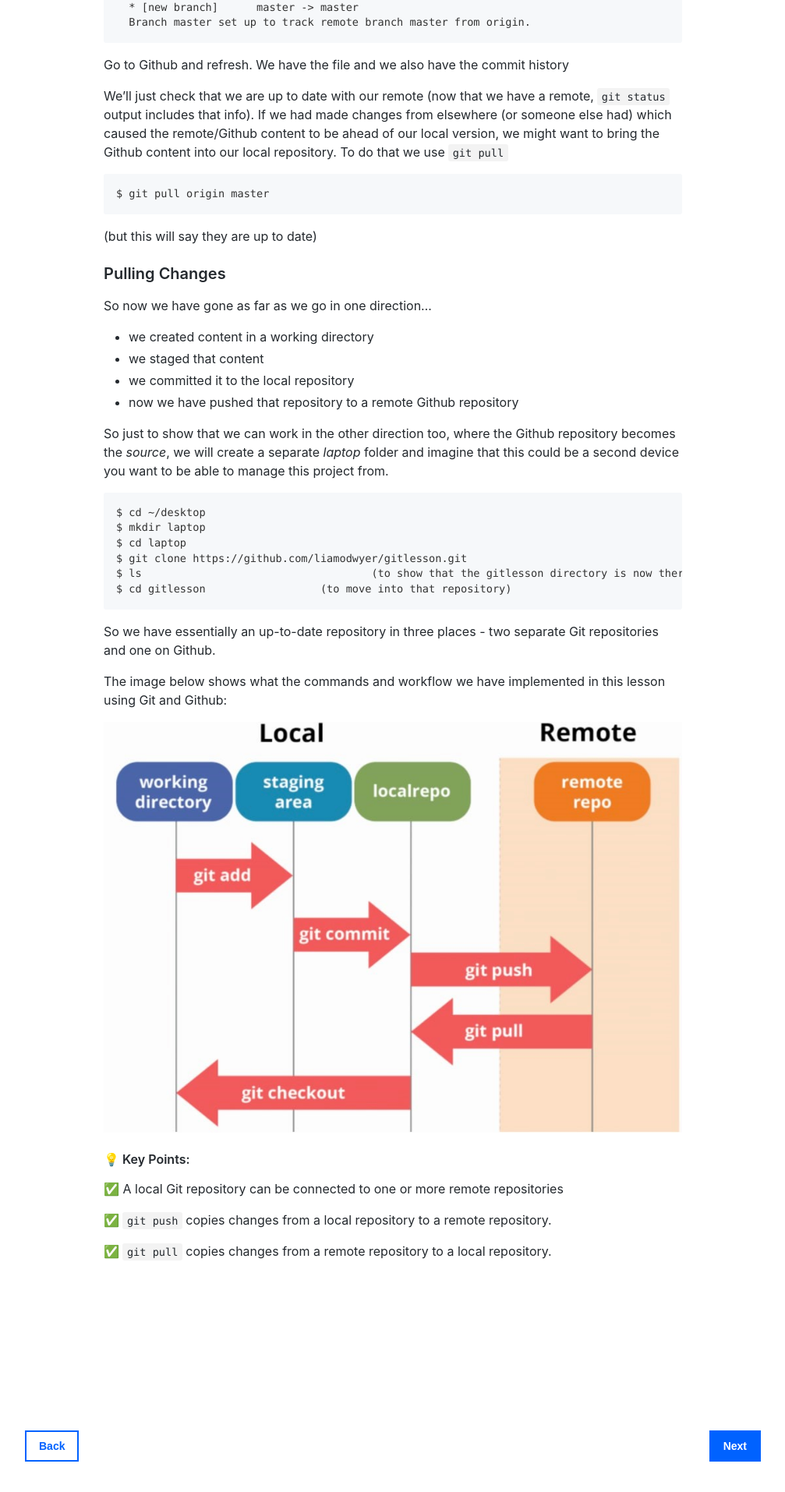
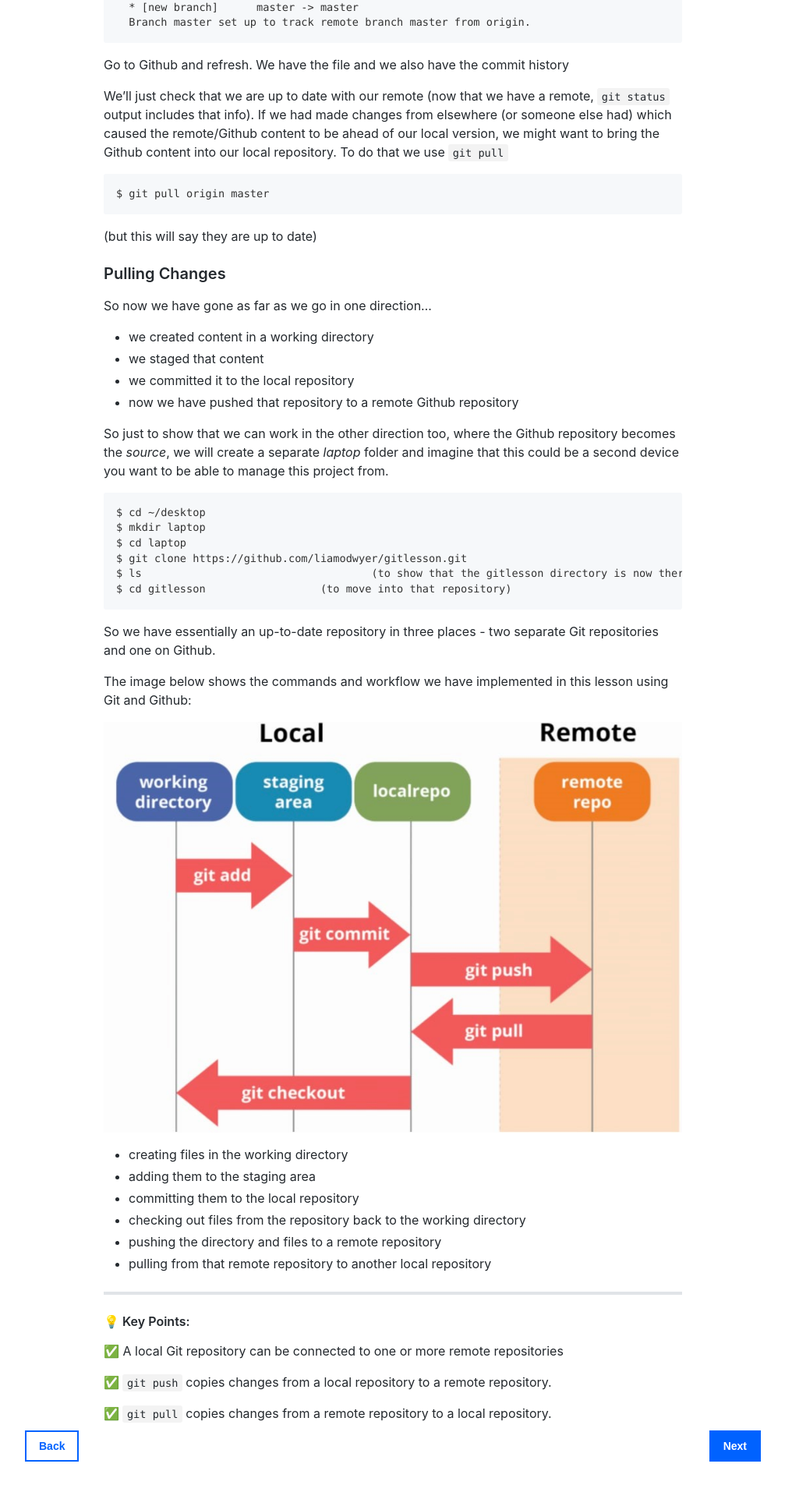
Before and after one commit to liamodwyer/github-pages, a Jekyll site: the page built from _workshop/sharing-with-github.md, in a window 1280 px wide. Shown: the part 880-2794 px from the top of the page at 78% size, without its empty margins (264-1271 px from the left). Built offline with Jekyll 4.4.1, drawn with Linux system fonts in a browser that asks for light colours; some web fonts are replaced.

Commit message:
Add bullet points under image

````diff
--- a/_workshop/sharing-with-github.md
+++ b/_workshop/sharing-with-github.md
@@ -58,12 +58,20 @@ $ cd gitlesson 			(to move into that repository)
 ```
 So we have essentially an up-to-date repository in three places - two separate Git repositories and one on Github.
 
-The image below shows what the commands and workflow we have implemented in this lesson using Git and Github:
+The image below shows the commands and workflow we have implemented in this lesson using Git and Github:
 
 <p align="center">
   <img src="./assets/images/gitlocalremote.jpg">
 </p>
 
+* creating files in the working directory
+* adding them to the staging area
+* committing them to the local repository
+* checking out files from the repository back to the working directory
+* pushing the directory and files to a remote repository
+* pulling from that remote repository to another local repository
+
+---
 
 #### 💡 Key Points:
 
````
